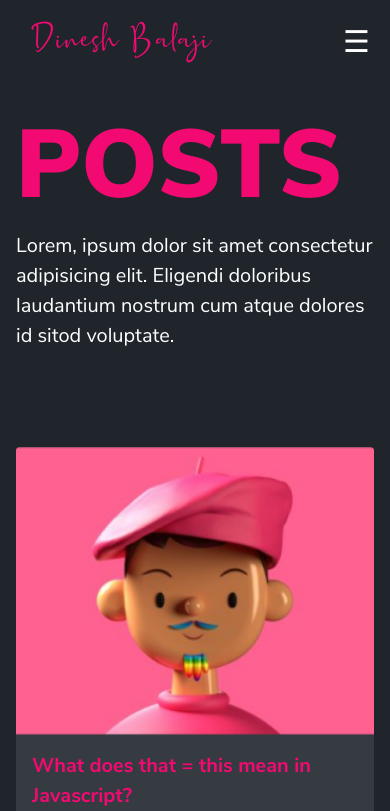
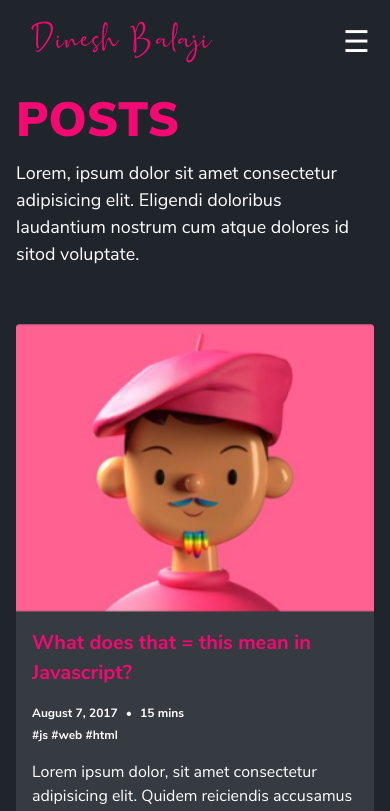
Before and after one commit to sidthesloth92/db-portfolio, a Next.js app: page /posts in a window 390 px wide. Shown: the top 811 px of the page. Built offline with nearby package versions, Linux system fonts and the light colour scheme.

Commit message:
refactor(header): update page header for mobile

```diff
--- a/src/components/menu/tile-section/menu-tile/MenuTile.tsx
+++ b/src/components/menu/tile-section/menu-tile/MenuTile.tsx
@@ -134,7 +134,7 @@ const MenuTile: React.FC<MenuTileProps> = ({
             initial={'closed'}
             onClick={(event) => {
               onClick();
-              setTimeout(() => router.push(url), 400);
+              setTimeout(() => router.push(url), 300);
               event.preventDefault();
             }}>
             {title}
--- a/src/components/page-header/PageHeader.tsx
+++ b/src/components/page-header/PageHeader.tsx
@@ -23,22 +23,31 @@ interface PageHeaderProps {
  */
 const PageHeader: React.FC<PageHeaderProps> = ({ title, description }) => {
   return (
-    <header className="overflow-hidden mb-20">
-      <div className="overflow-hidden mb-8">
-        <motion.h3
-          style={{
-            margin: '-10px 0px -15px'
-          }}
-          className="text-primary text-8xl font-black leading-none uppercase"
+    <header className="overflow-hidden mb-10 md:mb-20">
+      <div className="overflow-hidden mb-4 lg:mb-8">
+        <motion.h1
+          className="title text-primary text-5xl md:text-8xl font-black leading-none uppercase"
           variants={titleVariants}>
           {title}
-        </motion.h3>
+        </motion.h1>
       </div>
       {description && (
-        <motion.p className="text-xl" variants={descriptionVariants}>
+        <motion.p className="text-lg md:text-xl" variants={descriptionVariants}>
           {description}
         </motion.p>
       )}
+
+      <style jsx>{`
+        .title {
+          margin: '-6px 0px -7px';
+        }
+
+        @media screen and min-width(540px) {
+          .title {
+            margin: '-10px 0px -15px';
+          }
+        }
+      `}</style>
     </header>
   );
 };
--- a/src/components/page/Page.tsx
+++ b/src/components/page/Page.tsx
@@ -3,7 +3,7 @@
  * Projects the children as is inside the page.
  */
 const Page: React.FC = ({ children }) => (
-  <div className="max-w-screen-lg pt-12 pb-40 px-4 m-auto overflow-hidden">
+  <div className="max-w-screen-lg  pt-4 md:pt-10 pb-40 px-4 m-auto overflow-hidden">
     {children}
   </div>
 );
```
